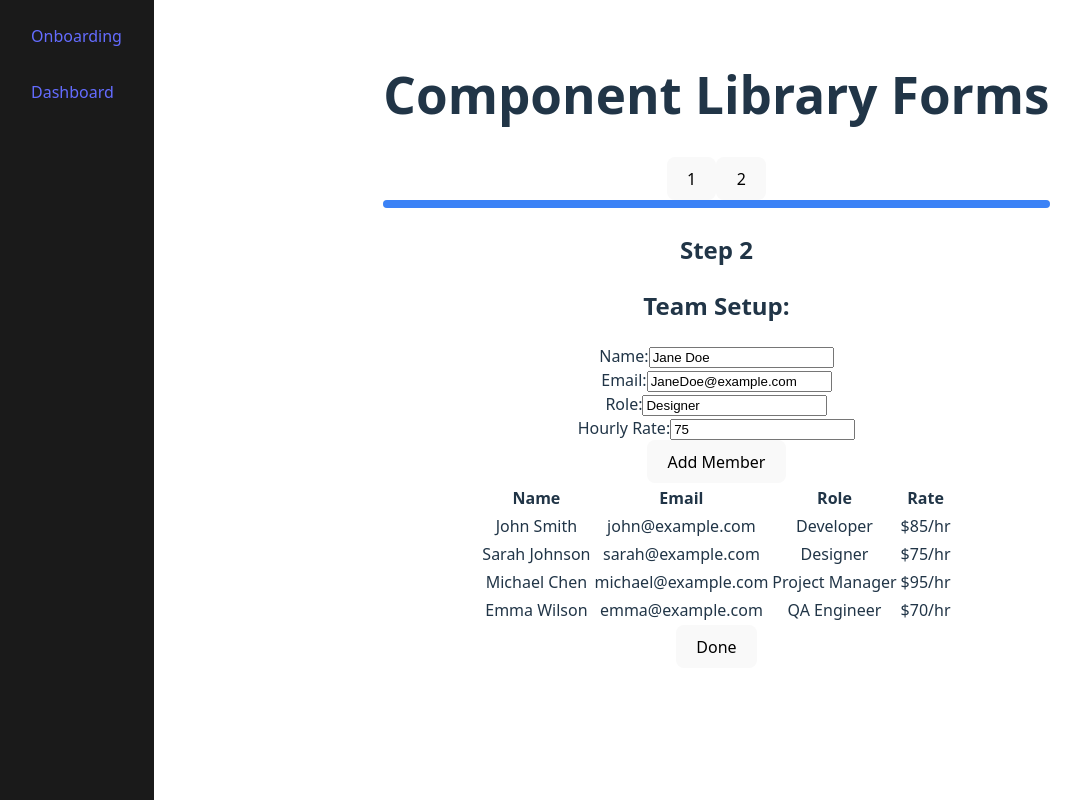
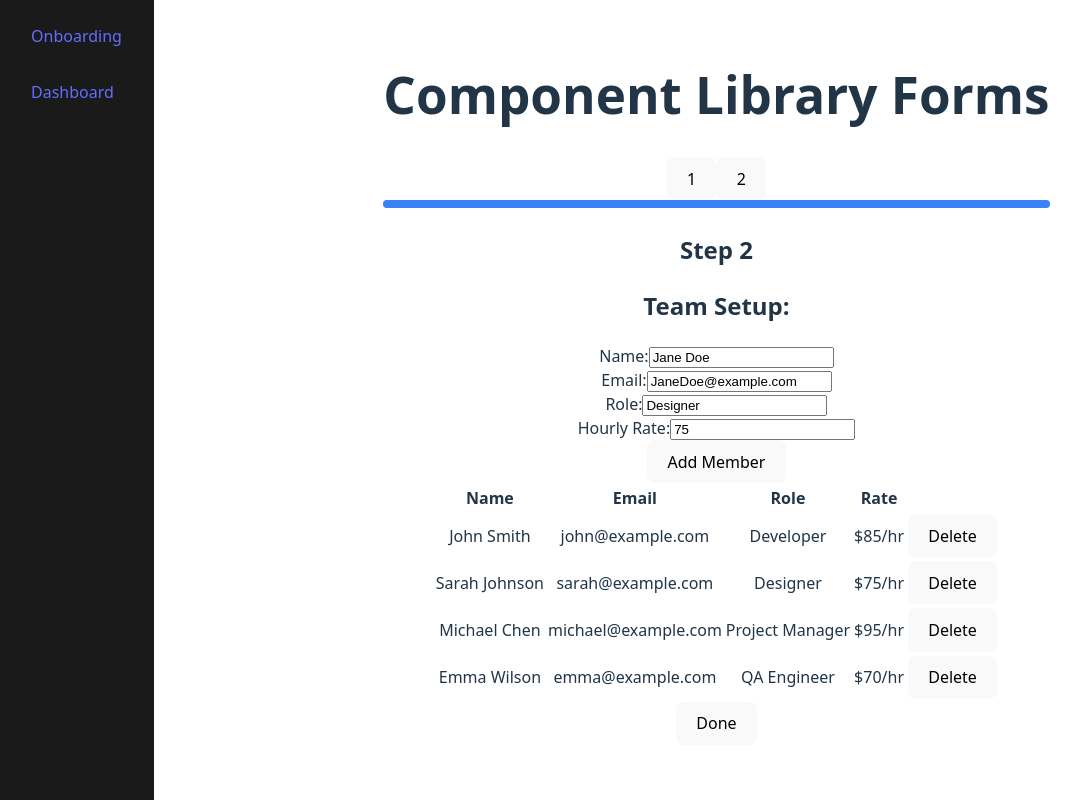
Before and after one commit to LiamHamer/component-library-forms, a React (Vite) app: page / in a window 1280 px wide. Both pictures are taken after a click on the button "Submit". Shown: the whole page, without its empty margins (1-1082 px from the left). Built offline with nearby package versions, Linux system fonts and the light colour scheme.

Commit message:
add delete button to team members

```diff
--- a/src/components/TeamList.tsx
+++ b/src/components/TeamList.tsx
@@ -3,9 +3,10 @@ import type { TeamMember } from '../types/teamMember';
 
 interface TeamListProps {
     members: TeamMember[];
+    onDelete: (id: number) => void;
 }
 
-const TeamList: React.FC<TeamListProps> = ({ members }) => {
+const TeamList: React.FC<TeamListProps> = ({ members, onDelete }) => {
     return (
         <div className="team-list">
             <table className="w-full border-collapse">
@@ -24,6 +25,15 @@ const TeamList: React.FC<TeamListProps> = ({ members }) => {
                             <td className="p-3">{member.email}</td>
                             <td className="p-3">{member.role}</td>
                             <td className="p-3 text-right">${member.rate}/hr</td>
+                            <td className="p-3">
+                                <button
+                                    onClick={() => onDelete(member.id)}
+                                    className="bg-red-500 hover:bg-red-600 text-white px-3 py-1 rounded"
+                                    aria-label={`Delete ${member.name}`}
+                                >
+                                    Delete
+                                </button>
+                            </td>
                         </tr>
                     ))}
                 </tbody>
--- a/src/components/TeamSetup.tsx
+++ b/src/components/TeamSetup.tsx
@@ -28,12 +28,16 @@ const TeamSetup: React.FC<TeamSetupProps> = ({ onTeamCreated }) => {
         onTeamCreated();
     }
 
+    const handleOnDelete = (id: number) => {
+        updateTeamMembers(teamMembers.filter(member => member.id !== id));
+    }
+
     return (
 
         <div className="team-setup">
             <h2>Team Setup:</h2>
             <TeamForm onSubmit={handleSubmit} />
-            <TeamList members={teamMembers || []} />
+            <TeamList members={teamMembers || []} onDelete={handleOnDelete} />
             <button onClick={handleTeamCreated}>Done</button>
         </div>
     );
```
